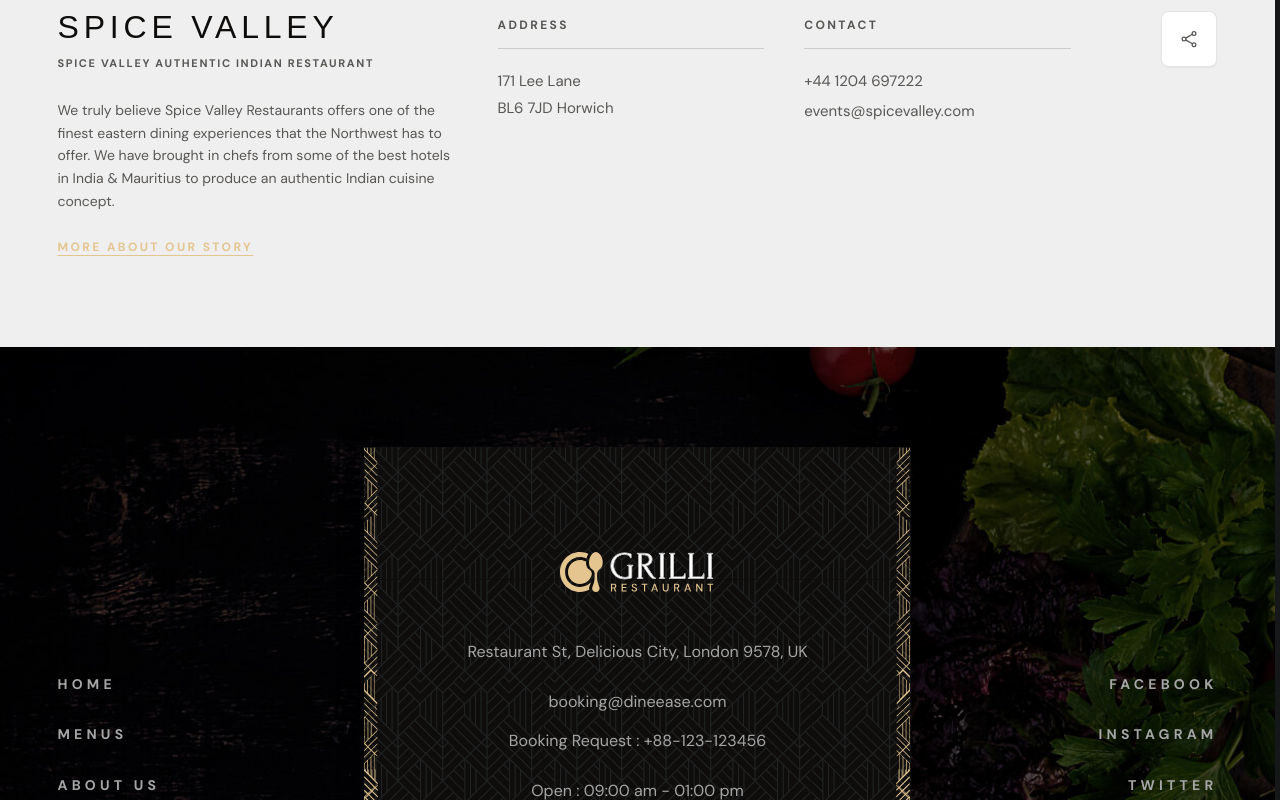
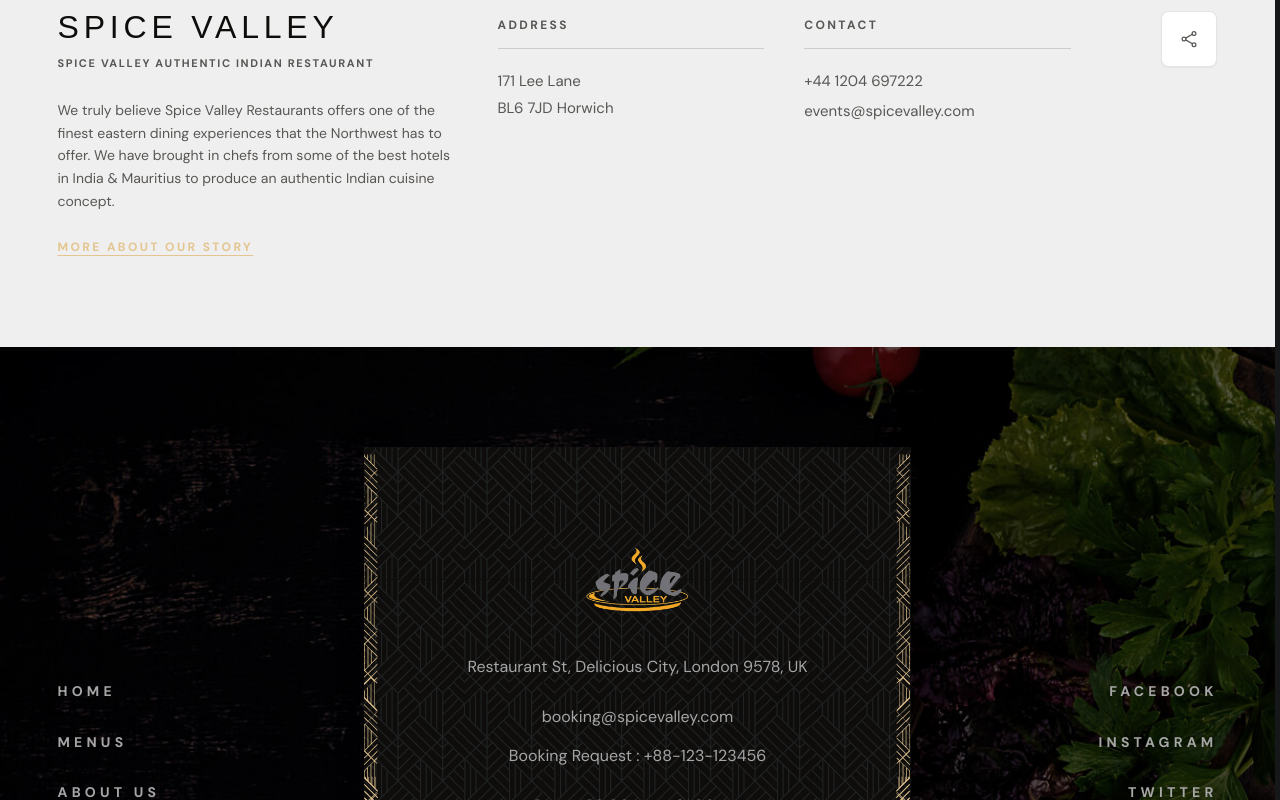
Before and after one commit to alamin6688/dineEase, a Next.js app: page /events in a window 1280 px wide. Shown: the part 2000-2800 px from the top of the page. Built offline with nearby package versions, Linux system fonts and the light colour scheme; a web font is replaced by a local one.

Commit message:
Navbar logo fixed & content updated

```diff
--- a/src/app/contact/page.tsx
+++ b/src/app/contact/page.tsx
@@ -9,8 +9,8 @@ import ContactInfo from '@/components/sections/ContactInfo'
 import ContactForm from '@/components/sections/ContactForm'
 
 export const metadata: Metadata = {
-  title: 'Contact Us — DineEase',
-  description: 'Get in touch with DineEase. Write us, call us, or visit us at our restaurant location.',
+  title: 'Contact Us — Spice Valley',
+  description: 'Get in touch with Spice Valley. Write us, call us, or visit us at our restaurant location.',
 }
 
 export default function ContactPage() {
--- a/src/app/events/page.tsx
+++ b/src/app/events/page.tsx
@@ -8,8 +8,8 @@ import EventsForm from '@/components/sections/EventsForm'
 import PreFooter from '@/components/sections/PreFooter'
 
 export const metadata: Metadata = {
-  title: 'Event Requests — DineEase',
-  description: 'Book your bespoke catering and private events at DineEase. We design tailored experiences and Michelin-inspired menus.',
+  title: 'Event Requests — Spice Valley',
+  description: 'Book your bespoke catering and private events at Spice Valley. We design tailored experiences and Michelin-inspired menus.',
 }
 
 export default function EventsPage() {
--- a/src/app/layout.tsx
+++ b/src/app/layout.tsx
@@ -16,8 +16,8 @@ const forum = Forum({
 })
 
 export const metadata: Metadata = {
-  title: 'DineEase | Restaurant Landing Page',
-  description: 'DineEase - Delicious Story & Flavors for Royalty. Enjoy fresh environment, hygienic food, and recipes cooked by skilled chefs.',
+  title: 'Spice Valley | Restaurant Landing Page',
+  description: 'Spice Valley - Delicious Story & Flavors for Royalty. Enjoy fresh environment, hygienic food, and recipes cooked by skilled chefs.',
   icons: {
     icon: '/favicon.ico',
   },
--- a/src/components/Footer.tsx
+++ b/src/components/Footer.tsx
@@ -56,11 +56,11 @@ export default function Footer() {
             {/* Brand Logo */}
             <div className="flex justify-center mb-[40px]">
               <Image
-                src="/assets/images/logo.svg"
-                alt="DineEase Logo"
+                src="/assets/images/logo.png"
+                alt="Spice Valley Logo"
                 width={160}
-                height={50}
-                className="w-[160px] h-auto"
+                height={100}
+                className="h-[65px] w-auto object-contain mx-auto"
               />
             </div>
 
@@ -70,10 +70,10 @@ export default function Footer() {
             </address>
 
             <a
-              href="mailto:booking@dineease.com"
+              href="mailto:booking@spicevalley.com"
               className="text-quick-silver hover:text-gold-crayola transition-colors text-body-2 block mb-[10px]"
             >
-              booking@dineease.com
+              booking@spicevalley.com
             </a>
 
             <a
@@ -152,7 +152,7 @@ export default function Footer() {
         {/* Footer Bottom copyright */}
         <div className="border-t border-white-alpha-10 pt-[30px] text-center text-quick-silver text-[1.4rem] font-dmSans">
           <p>
-            &copy; 2022 DineEase. All Rights Reserved | Crafted by{' '}
+            &copy; 2022 Spice Valley. All Rights Reserved | Crafted by{' '}
             <a
               href="https://github.com/codewithsadee"
               target="_blank"
--- a/src/components/Header.tsx
+++ b/src/components/Header.tsx
@@ -67,12 +67,12 @@ export default function Header() {
           {/* Logo */}
           <Link href="/" className="flex-shrink-0">
             <Image
-              src="/assets/images/logo.svg"
-              alt="DineEase Logo"
+              src="/assets/images/logo.png"
+              alt="Spice Valley Logo"
               width={160}
-              height={50}
+              height={100}
               priority
-              className="w-[120px] sm:w-[160px] h-auto"
+              className="h-[40px] sm:h-[52px] w-auto object-contain"
             />
           </Link>
 
@@ -130,11 +130,11 @@ export default function Header() {
         {/* Logo */}
         <Link href="/" onClick={() => setNavOpen(false)} className="mx-auto mb-[60px] flex-shrink-0">
           <Image
-            src="/assets/images/logo.svg"
-            alt="DineEase Logo"
+            src="/assets/images/logo.png"
+            alt="Spice Valley Logo"
             width={160}
-            height={50}
-            className="w-[140px] h-auto"
+            height={100}
+            className="h-[55px] w-auto object-contain"
           />
         </Link>
 
--- a/src/components/Preloader.tsx
+++ b/src/components/Preloader.tsx
@@ -47,7 +47,7 @@ export default function Preloader() {
 
         {/* Animated Text */}
         <h2 className="text-[clamp(2.5rem,2rem+3vw,5.5rem)] font-bold uppercase tracking-[16px] pl-[16px] text-transparent bg-loading-gradient bg-[length:500%] bg-clip-text [-webkit-text-stroke:0.5px_hsla(0,3%,7%,1)] animate-loading-text leading-none font-dmSans">
-          DineEase
+          Spice Valley
         </h2>
       </div>
     </div>
--- a/src/components/sections/PreFooter.tsx
+++ b/src/components/sections/PreFooter.tsx
@@ -1,16 +1,12 @@
 'use client'
 import React from 'react'
-import { IoArrowUpOutline, IoShareSocialOutline } from 'react-icons/io5'
+import { IoShareSocialOutline } from 'react-icons/io5'
 
 export default function PreFooter() {
-  const handleScrollToTop = () => {
-    window.scrollTo({ top: 0, behavior: 'smooth' })
-  }
-
   const handleShare = async () => {
     const shareData = {
-      title: 'DineEase — Spice Valley Events',
-      text: 'Check out DineEase catering and event requests!',
+      title: 'Spice Valley Events',
+      text: 'Check out Spice Valley catering and event requests!',
       url: window.location.href,
     }
     try {
```
Also changed, not shown: public/assets/images/logo-original.png (added), public/assets/images/logo.png (added).
